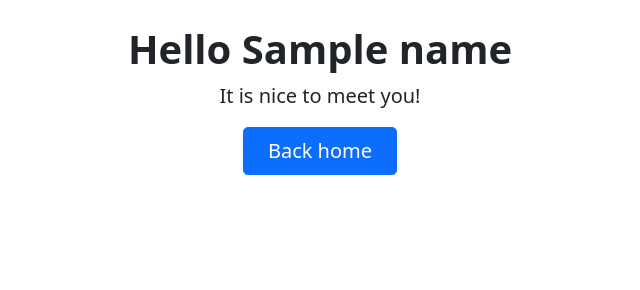
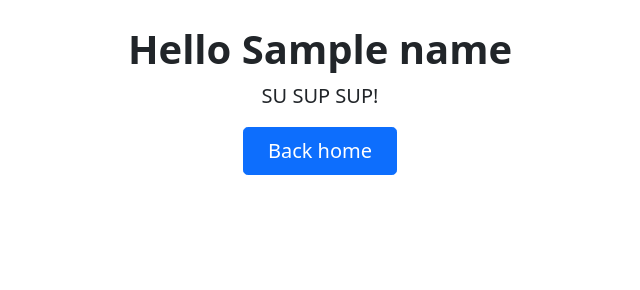
Before and after one commit to Azure-Samples/msdocs-python-django-webapp-quickstart, a Django app: template hello_azure/templates/hello_azure/hello.html in a window 1280 px wide. Shown: the part 215-505 px from the top of the page, without its empty margins (320-960 px from the left). Run offline with Django 4.2, Linux system fonts and the light colour scheme; the template is opened without the code that fills it: most values are stand-ins (such as "Sample title", 1, 10 or a date in 2020); some libraries are stand-ins or nearby versions.

Commit message:
small update test

```diff
--- a/hello_azure/templates/hello_azure/hello.html
+++ b/hello_azure/templates/hello_azure/hello.html
@@ -13,7 +13,7 @@
             <!-- <img  src="/docs/5.1/assets/brand/bootstrap-logo.svg" alt="" width="72" height="57"> -->
             <h1 class="display-6 fw-bold">Hello {{name}}</h1>
             <p class="fs-5">
-                It is nice to meet you!
+                SU SUP SUP!
             </p>
             <a href="{% url 'index' %}" class="btn btn-primary btn-lg px-4 gap-3">Back home</a>
           </div>
```
Also changed, not shown: 1 other file.
